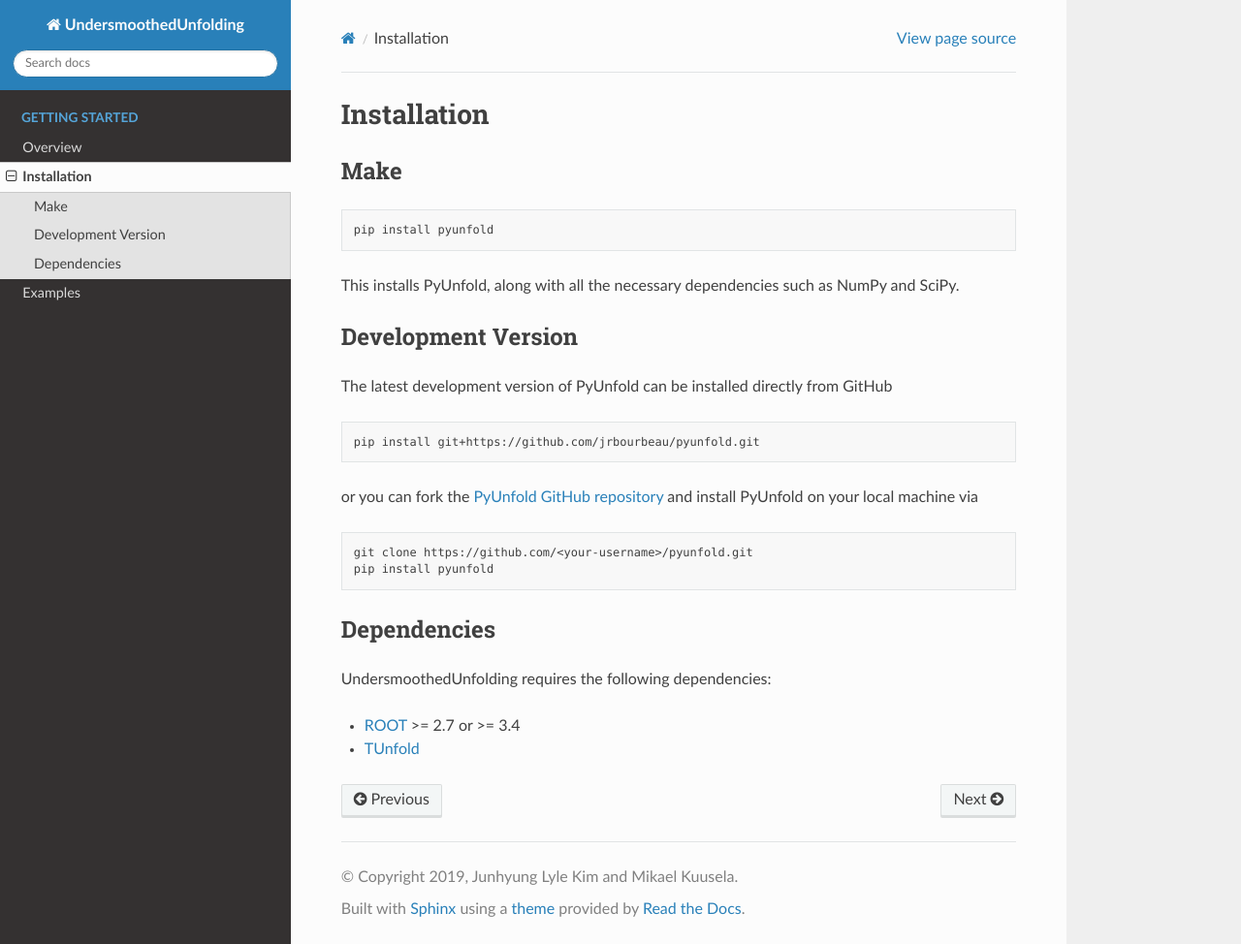
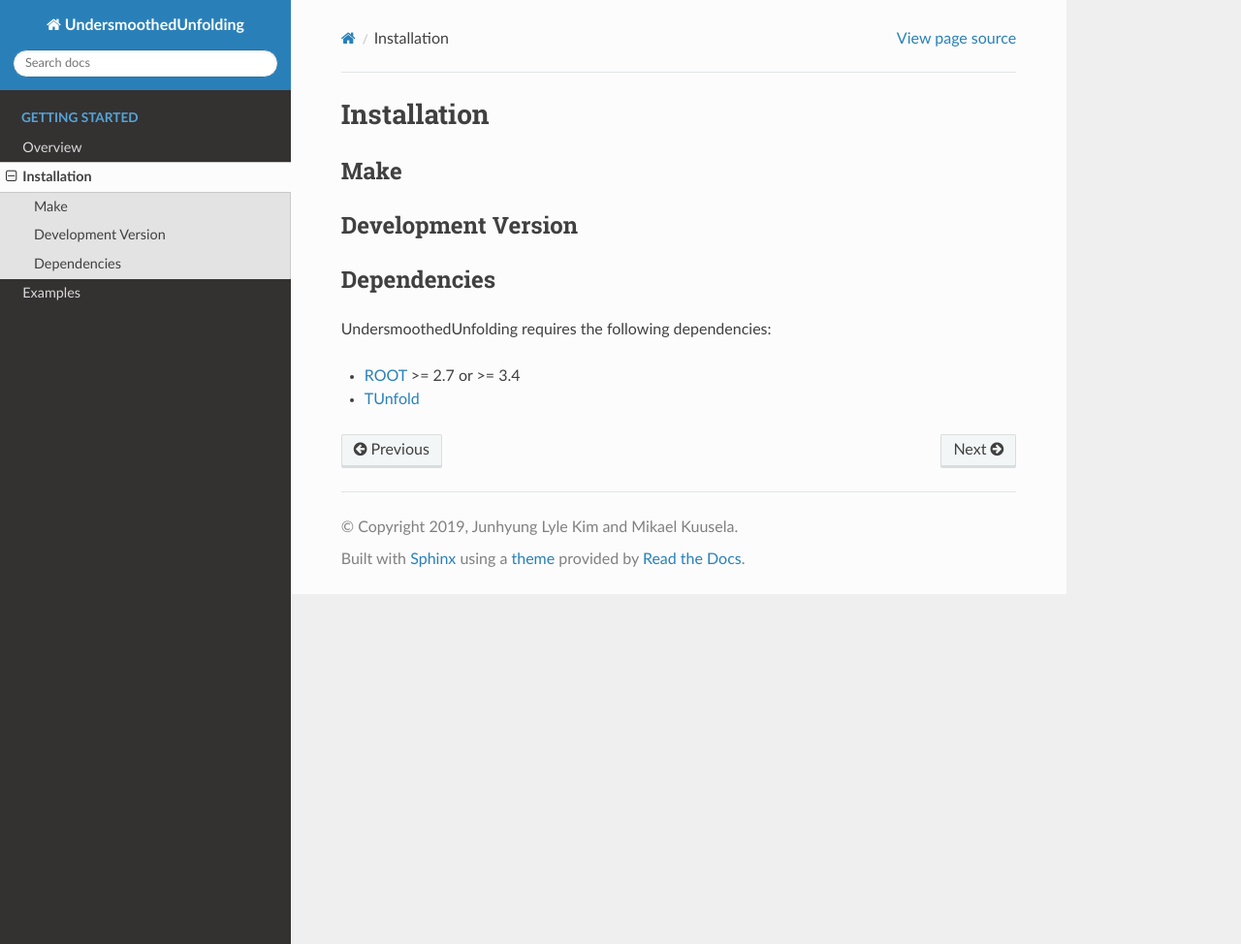
Before and after one commit to jlylekim/UndersmoothedUnfolding, a Sphinx documentation site: the page built from docs/source/installation.rst, in a window 1280 px wide and 974 px high. Shown: the whole window at 97% size. Built offline with Sphinx 7.4.7 and the Read the Docs theme 2.0.0, drawn with Linux system fonts in a browser that asks for light colours.

Commit message:
initial commit

```diff
--- a/docs/source/installation.rst
+++ b/docs/source/installation.rst
@@ -7,29 +7,9 @@ Installation
 Make
 ----
 
-.. code-block:: bash
-
-    pip install pyunfold
-
-This installs PyUnfold, along with all the necessary dependencies such as NumPy and SciPy.
-
 -------------------
 Development Version
 -------------------
-
-The latest development version of PyUnfold can be installed directly from GitHub
-
-.. code-block:: bash
-
-    pip install git+https://github.com/jrbourbeau/pyunfold.git
-
-
-or you can fork the `PyUnfold GitHub repository <https://github.com/jrbourbeau/pyunfold>`_ and install PyUnfold on your local machine via
-
-.. code-block:: bash
-
-    git clone https://github.com/<your-username>/pyunfold.git
-    pip install pyunfold
 
 
 ------------
```
Also changed, not shown: docs/source/example.rst (+0 -25 lines), docs/source/overview.rst (+0 -57 lines), 13 other files.
